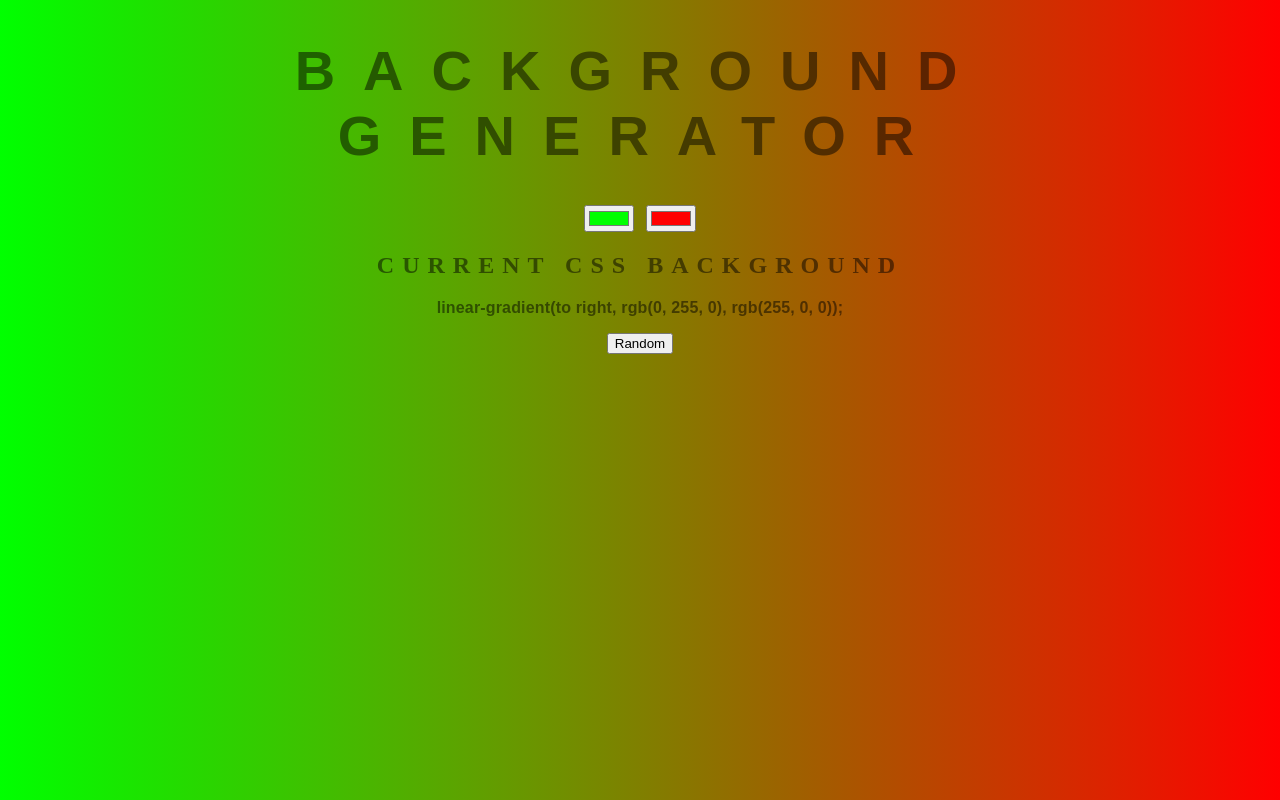
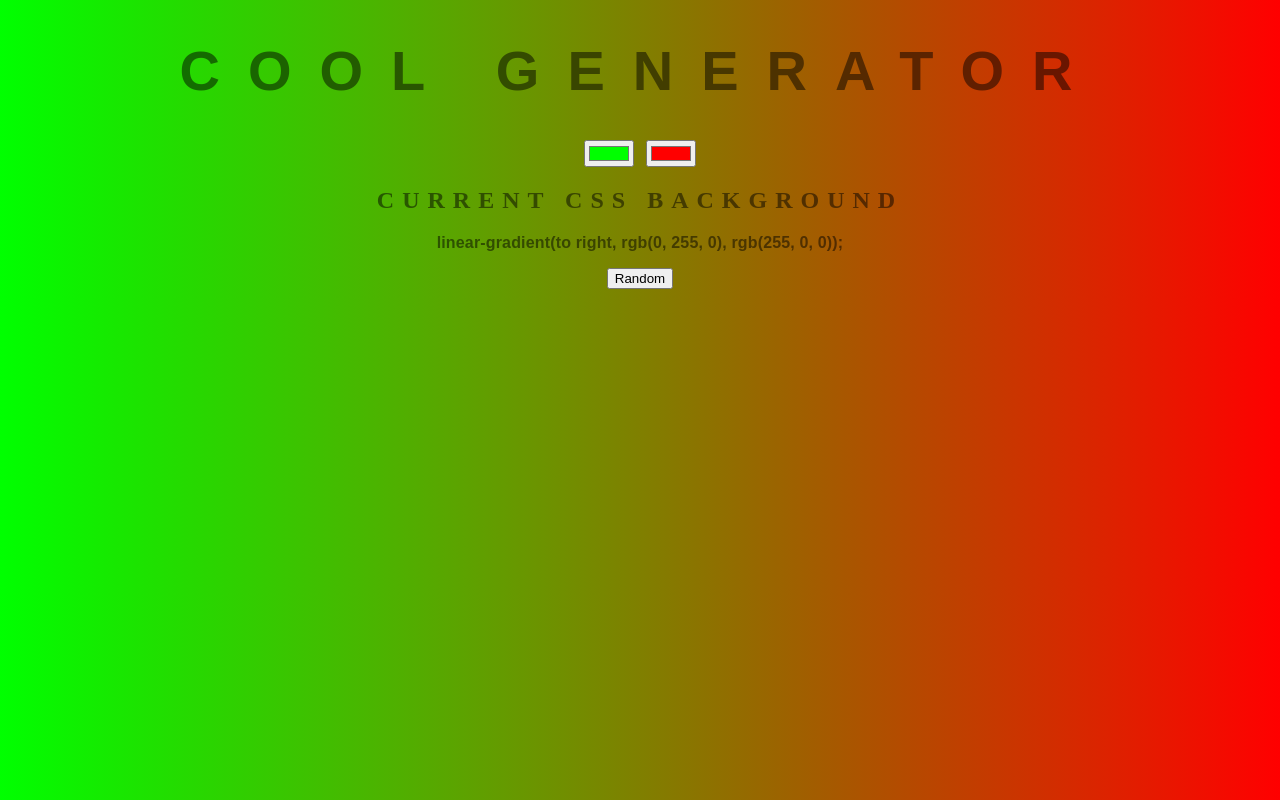
Before and after one commit to RATACIA/background-generator, a plain HTML site: page index.html in a window 1280 px wide. Drawn offline with Linux system fonts and the light colour scheme.

Commit message:
captialise title

```diff
--- a/index.html
+++ b/index.html
@@ -7,7 +7,7 @@
 	<link rel="stylesheet" type="text/css" href="style.css">
 </head>
 <body id="gradient">
-	<h1>Background generator</h1>
+	<h1>COOL generator</h1>
 	<input class="color1" type="color" name="color1" value="#00ff00">
 	<input class="color2" type="color" name="color1" value="#ff0000">
 	<h2>Current CSS background</h2>
```
